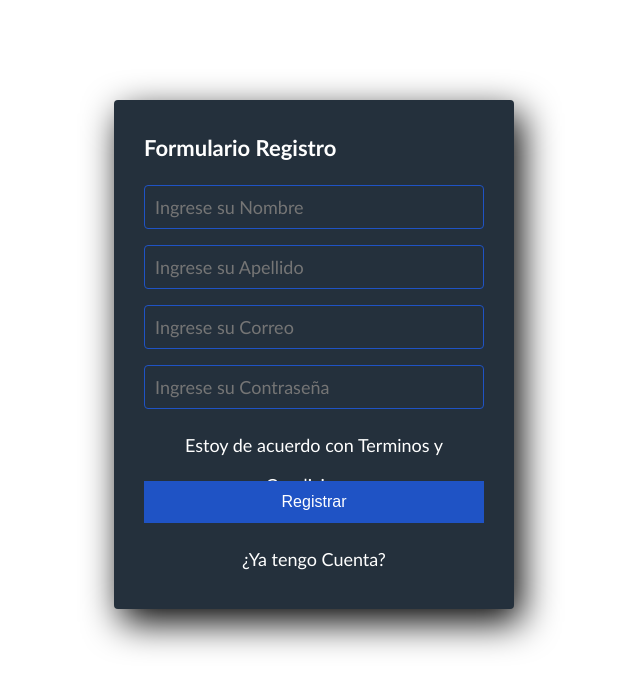
After one commit to Black-Hole-Tecnologies/sitioweb.github.io, a PHP site: page /formulario.html in a window 1280 px wide. The commit adds this page. Shown: the top 690 px of the page, without its empty margins (326-966 px from the left). Run offline with PHP 8.4, Linux system fonts and the light colour scheme.

Commit message:
Add files via upload

```diff
--- /dev/null
+++ b/proyecto/formulario.html
@@ -0,0 +1,23 @@
+<!DOCTYPE html>
+<html lang="en">
+<head>
+  <meta charset="UTF-8">
+  <meta name="viewport" content="width=device-width, initial-scale=1.0">
+  <meta http-equiv="X-UA-Compatible" content="ie=edge">
+  <link rel="stylesheet" href="style.css">
+  <title>Formulario Registro</title>
+</head>
+<body>
+  <section class="form-register">
+    <h4>Formulario Registro</h4>
+    <input class="controls" type="text" name="nombres" id="nombres" placeholder="Ingrese su Nombre">
+    <input class="controls" type="text" name="apellidos" id="apellidos" placeholder="Ingrese su Apellido">
+    <input class="controls" type="email" name="correo" id="correo" placeholder="Ingrese su Correo">
+    <input class="controls" type="password" name="correo" id="correo" placeholder="Ingrese su Contraseña">
+    <p>Estoy de acuerdo con <a href="#">Terminos y Condiciones</a></p>
+    <input class="botons" type="submit" value="Registrar">
+    <p><a href="#">¿Ya tengo Cuenta?</a></p>
+  </section>
+
+</body>
+</html>
--- a/proyecto/style.css
+++ b/proyecto/style.css
@@ -75,3 +75,59 @@
       font-size: 0.9rem;
       color: #aaa;
     }
+
+    .form-register {
+  width: 400px;
+  background: #24303c;
+  padding: 30px;
+  margin: auto;
+  margin-top: 100px;
+  border-radius: 4px;
+  font-family: 'calibri';
+  color: white;
+  box-shadow: 7px 13px 37px #000;
+}
+
+.form-register h4 {
+  font-size: 22px;
+  margin-bottom: 20px;
+}
+
+.controls {
+  width: 100%;
+  background: #24303c;
+  padding: 10px;
+  border-radius: 4px;
+  margin-bottom: 16px;
+  border: 1px solid #1f53c5;
+  font-family: 'calibri';
+  font-size: 18px;
+  color: white;
+}
+
+.form-register p {
+  height: 40px;
+  text-align: center;
+  font-size: 18px;
+  line-height: 40px;
+}
+
+.form-register a {
+  color: white;
+  text-decoration: none;
+}
+
+.form-register a:hover {
+  color: white;
+  text-decoration: underline;
+}
+
+.form-register .botons {
+  width: 100%;
+  background: #1f53c5;
+  border: none;
+  padding: 12px;
+  color: white;
+  margin: 16px 0;
+  font-size: 16px;
+}
```
Also changed, not shown: proyecto/index.html (+15 -11 lines), proyecto/images/jose.jpg (added), proyecto/images/junior.png, proyecto/images/pablo.jpg.
